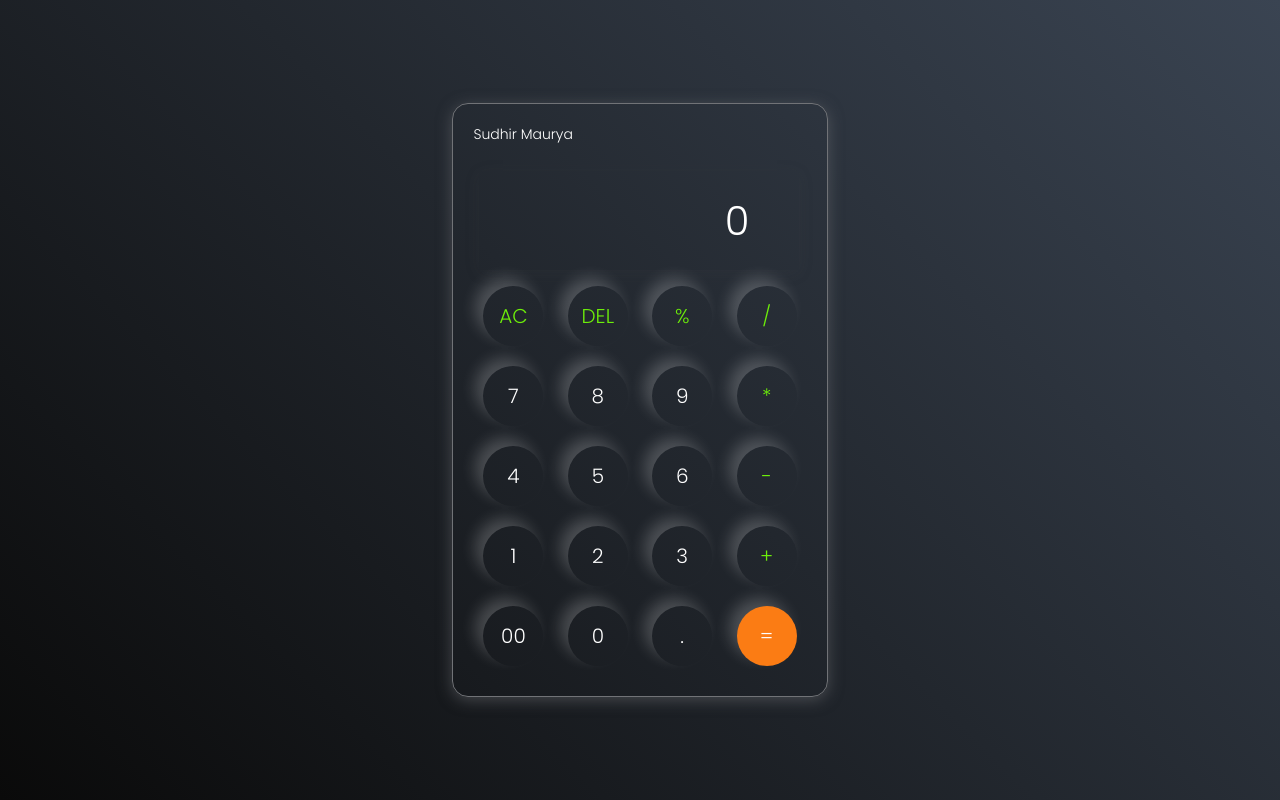
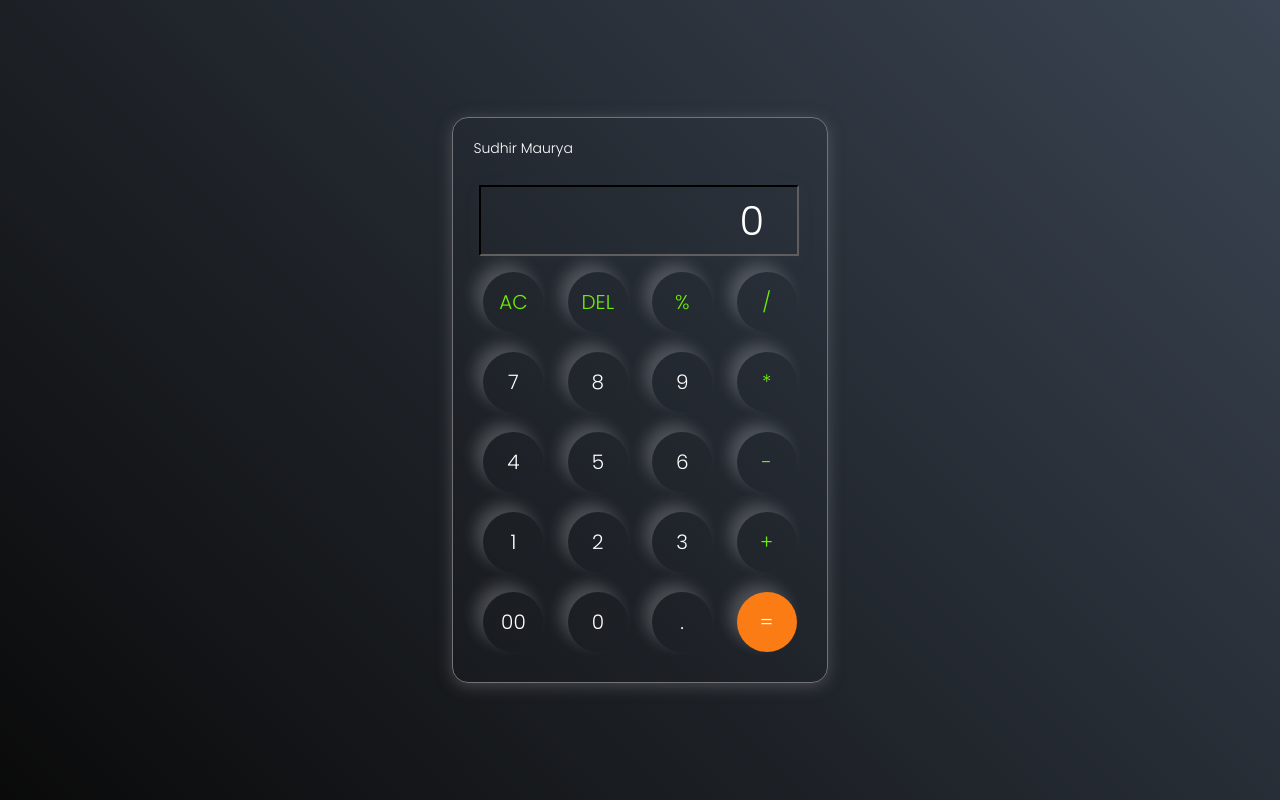
Before and after one commit to Sudhir769/MyCalculator, a plain HTML site: page index.html in a window 1280 px wide. Drawn offline with Linux system fonts and the light colour scheme.

Commit message:
Add-Files

```diff
--- a/style.css
+++ b/style.css
@@ -36,8 +36,8 @@ body{
 input{
     height: 5px;
     width: 320px;
-    border: none;
-    padding: 15%;
+    border-color: #0a0a0a;
+    padding: 10%;
     margin: 6px;
     background: transparent;
     box-shadow: 0px 3px 15px rgba(84, 84, 84, 0.1);
@@ -45,6 +45,7 @@ input{
     text-align: right;
     cursor: pointer;
     color: #ffffff;
+    word-break: break-all;
 }
 input::placeholder{
     color: #ffffff;
@@ -64,6 +65,11 @@ button{
     cursor: pointer;
 
 }
+
+.calculator button :hover{
+    background: #6dee0a;
+}
+
 .equalBtn{
     background-color: #fb7c14;
 
```
